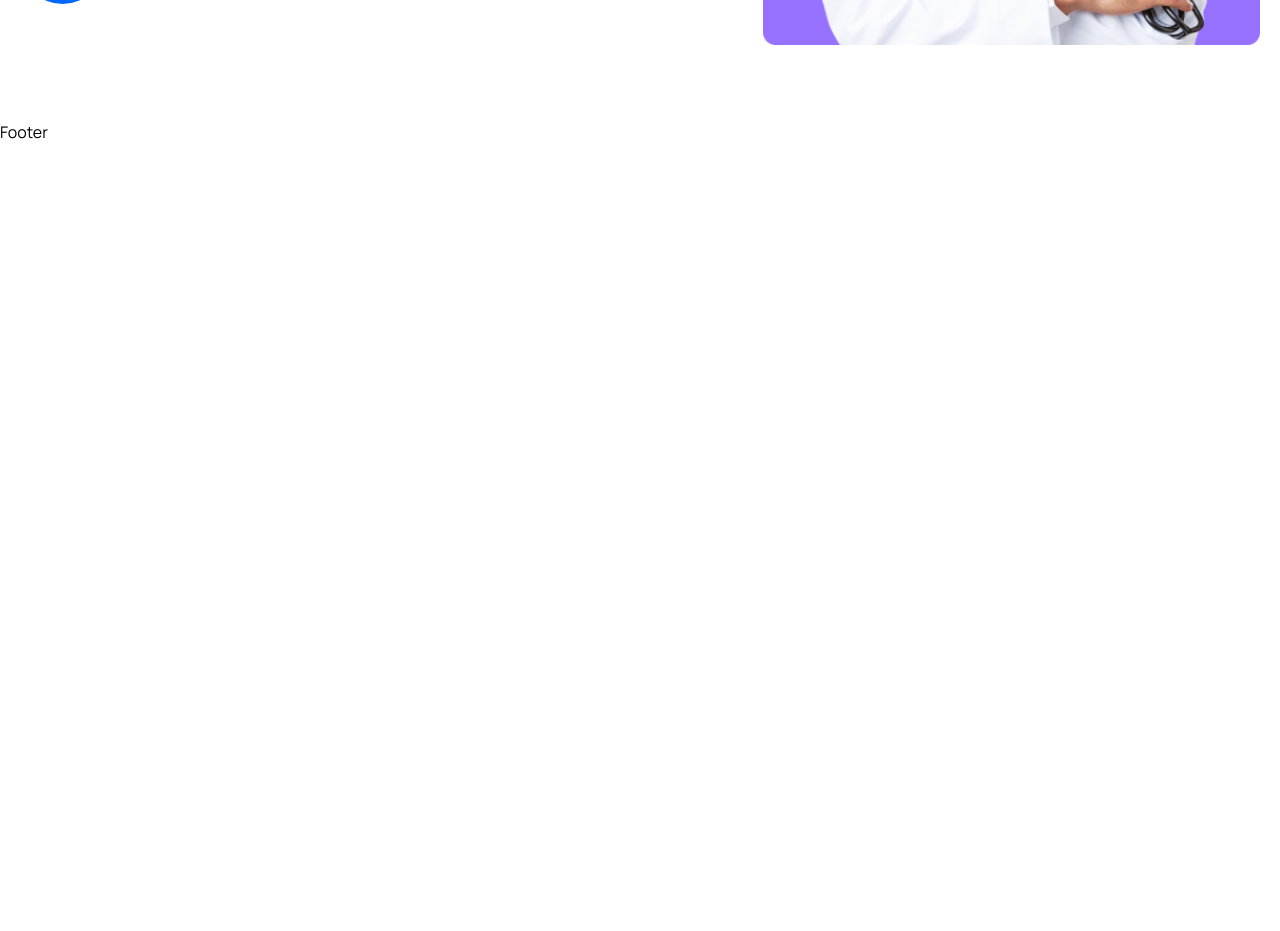
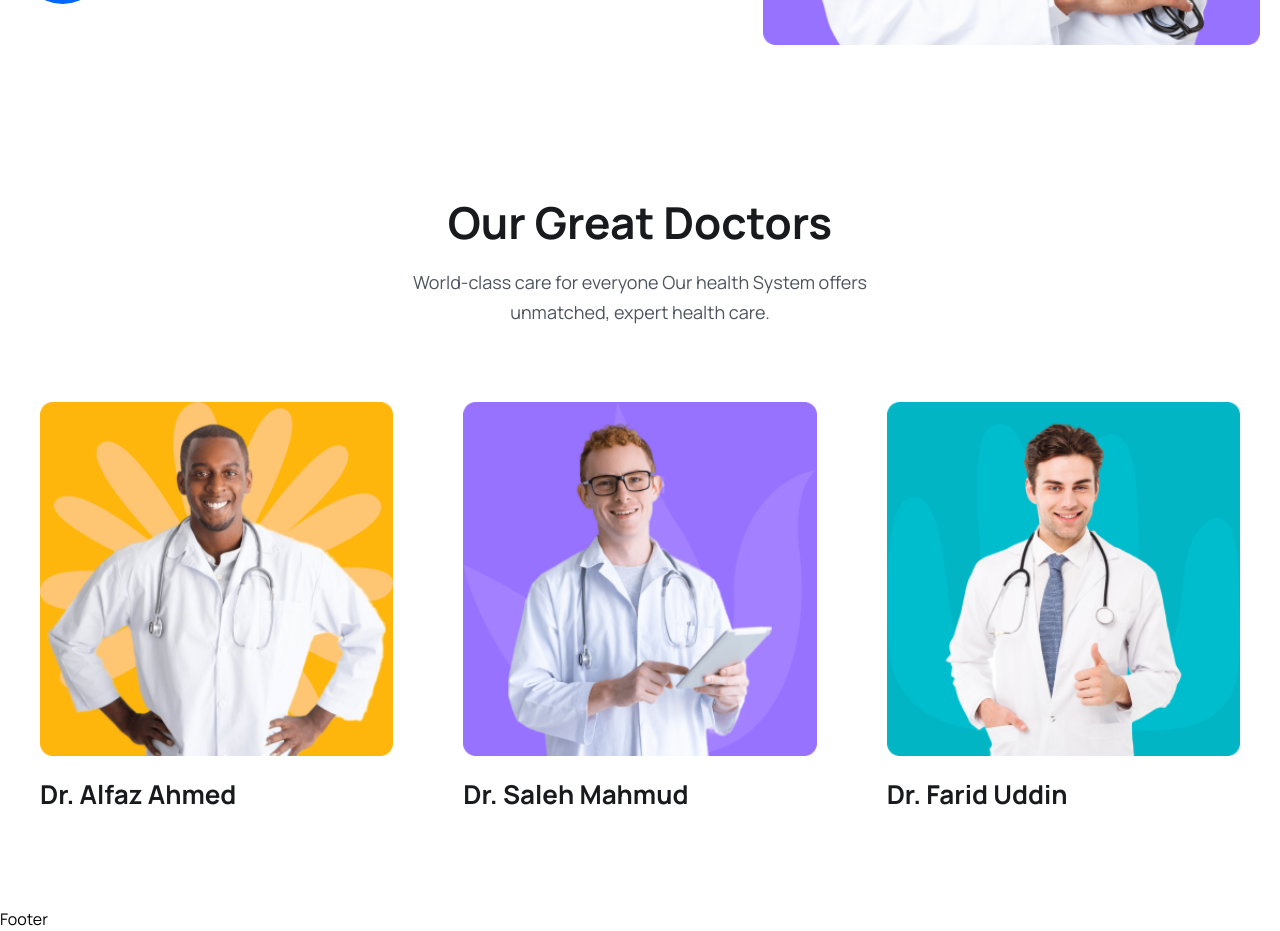
Before and after one commit to sanieni6/MERN-Doctor-apoinment-web, a React (Vite) app: page / in a window 1280 px wide. Shown: the part 3800-4731 px from the top of the page. Before the commit the page ends 3944 px from the top, so only its background shows below. Built offline with nearby package versions, Linux system fonts and the light colour scheme.

Commit message:
Create doctors section

```diff
--- a/src/assets/data/doctors.js
+++ b/src/assets/data/doctors.js
@@ -6,7 +6,7 @@ export const doctors = [
   {
     id: "01",
     name: "Dr. Alfaz Ahmed",
-    specialty: "Surgeon",
+    specialization: "Surgeon",
     avgRating: 4.8,
     totalRating: 272,
     photo: doctorImg01,
@@ -16,7 +16,7 @@ export const doctors = [
   {
     id: "02",
     name: "Dr. Saleh Mahmud",
-    specialty: "Neurologist",
+    specialization: "Neurologist",
     avgRating: 4.8,
     totalRating: 272,
     photo: doctorImg02,
--- /dev/null
+++ b/src/components/Doctors/DoctorCard.jsx
@@ -0,0 +1,26 @@
+/* eslint-disable react/prop-types */
+import React from "react";
+
+const DoctorCard = ({ doctor }) => {
+  const {
+    name,
+    avgRating,
+    totalRating,
+    photo,
+    specialization,
+    totalPatient,
+    hospital,
+  } = doctor;
+  return <div className="p-3 lg:p-5">
+    <div>
+        <img src={photo} className="w-full" alt="" />
+    </div>
+    <h2 className="text-[18px] leading-[30px] lg:text-[26px] lg:leading-9 text-headingColor
+    font-[700] mt-3 lg:mt-5">
+        {name}
+    </h2>
+
+  </div>;
+};
+
+export default DoctorCard;
--- /dev/null
+++ b/src/components/Doctors/DoctorList.jsx
@@ -0,0 +1,15 @@
+import { doctors } from './../../assets/data/doctors';
+import DoctorCard from './DoctorCard';
+
+const DoctorList = () => {
+  return (
+    <div
+    className='grid grid-cols-1 sm:grid-cols-2 md:grid-cols-3 gap-5 lg:gap-[30px] mt-[30px] lg:mt-[55px]'
+    >
+        {doctors.map((doctor)=> <DoctorCard key={doctor.id} doctor={doctor} />)}
+
+    </div>
+  )
+}
+
+export default DoctorList
--- a/src/pages/Home.jsx
+++ b/src/pages/Home.jsx
@@ -13,6 +13,7 @@ import { Link } from "react-router-dom";
 import { BsArrowRight } from "react-icons/bs";
 import About from "../components/About/About";
 import ServiceList from "../components/Services/ServiceList";
+import DoctorList from "../components/Doctors/DoctorList";
 
 const Home = () => {
 
@@ -229,6 +230,21 @@ const Home = () => {
 
     </section>
 
+    {/* our greats doctors*/}
+    <section>
+      <div className="container">
+      <div className="xl:w-[470px] mx-auto">
+        <h2 className="heading text-center">Our Great Doctors</h2>
+        <p className="text__para text-center">
+          World-class care for everyone Our health System offers unmatched, expert health care.
+        </p>
+        </div>
+
+        <DoctorList />
+
+      </div>
+    </section>
+
     </>
 
     </>
```
